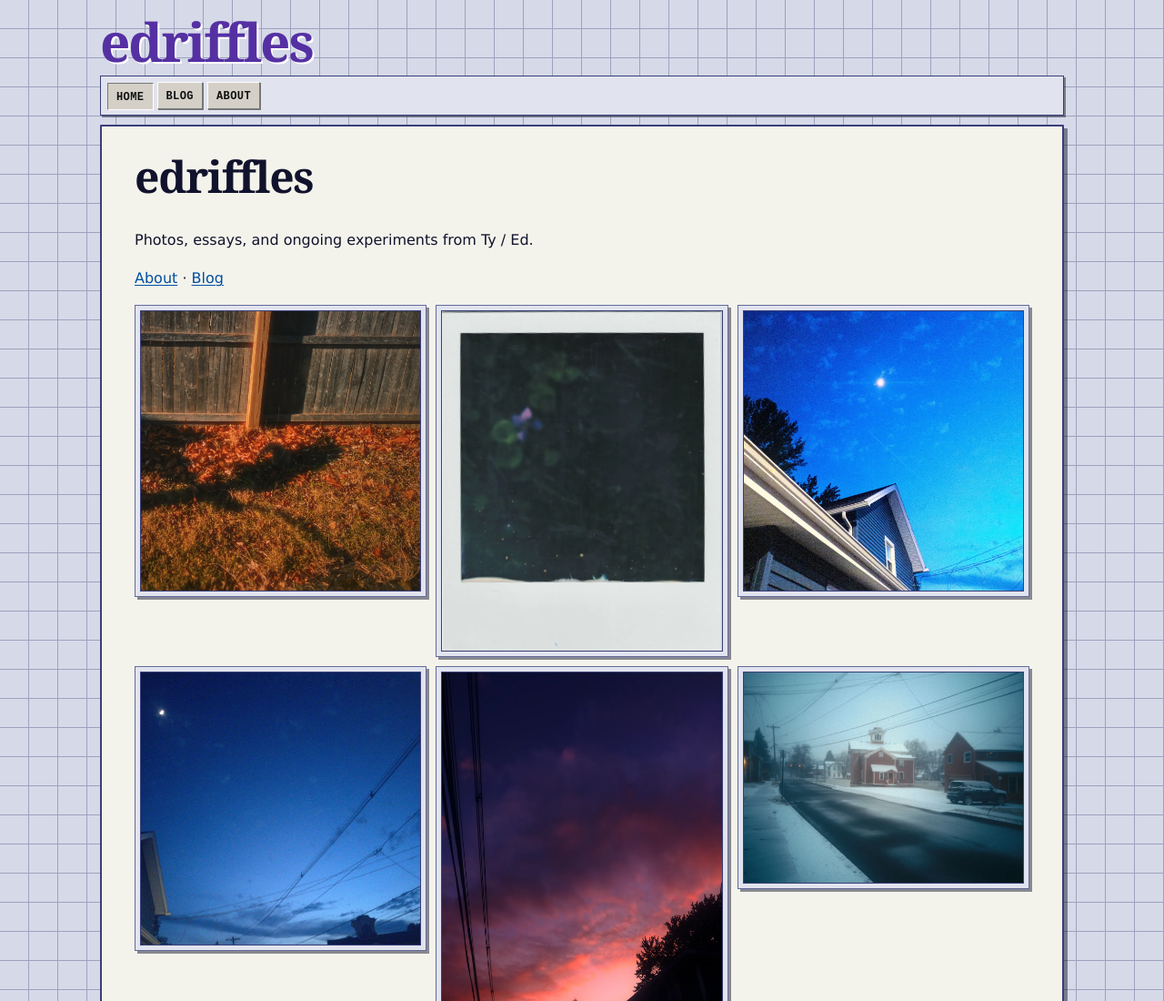
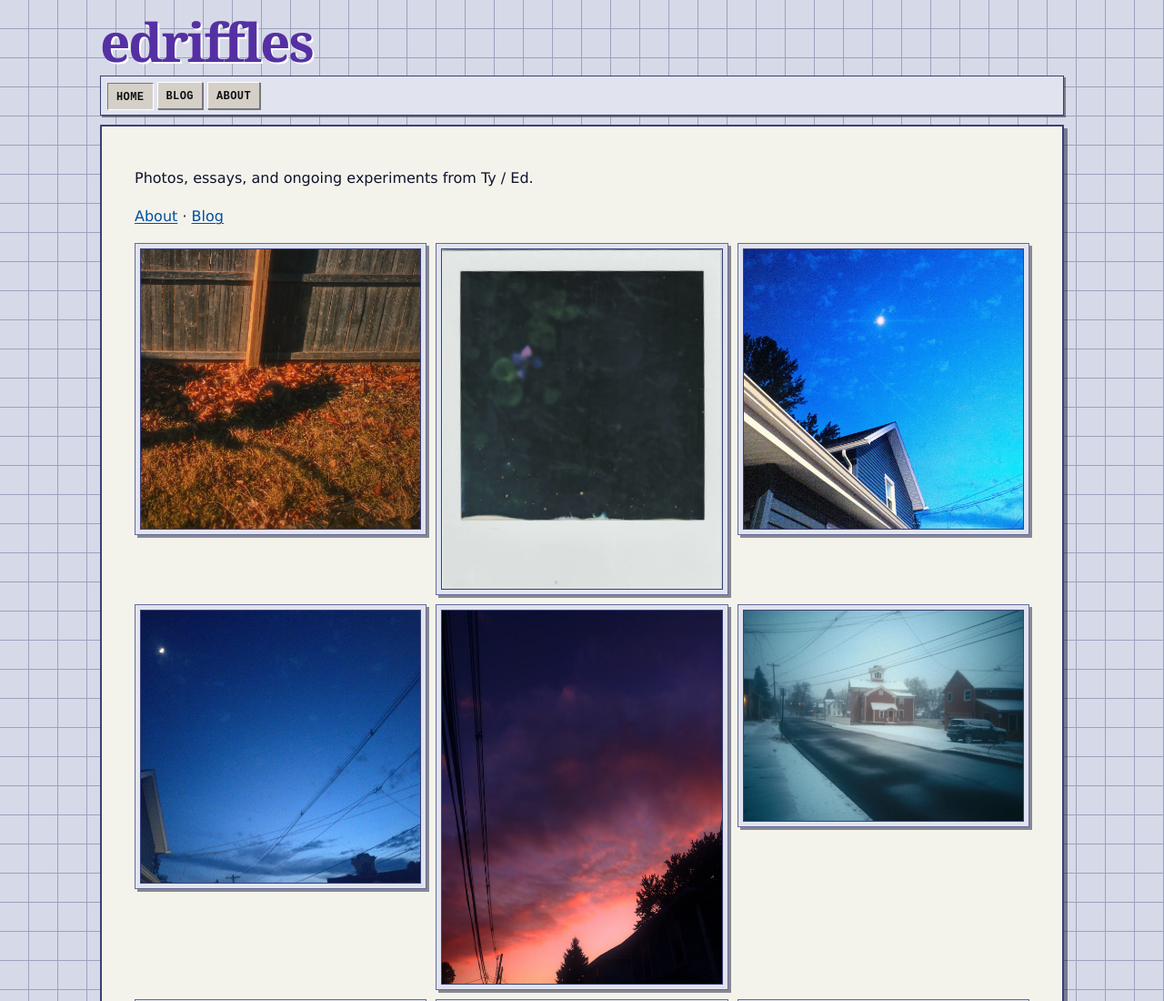
Before and after one commit to Shikibashi/edriffles-blog, an Astro site: page / in a window 1280 px wide. Shown: the top 1100 px of the page at 91% size. Built offline with nearby package versions, Linux system fonts and the light colour scheme; Astro itself is replaced by a stand-in of ours.

Commit message:
Remove duplicate homepage title

```diff
--- a/src/pages/index.astro
+++ b/src/pages/index.astro
@@ -14,7 +14,6 @@ import { SITE_DESCRIPTION, SITE_TITLE } from '../consts';
 	<body>
 		<Header />
 		<main>
-			<h1>edriffles</h1>
 			<p>Photos, essays, and ongoing experiments from Ty / Ed.</p>
 			<p><a href="/about">About</a> &middot; <a href="/blog">Blog</a></p>
 			<PhotoGallery />
```
